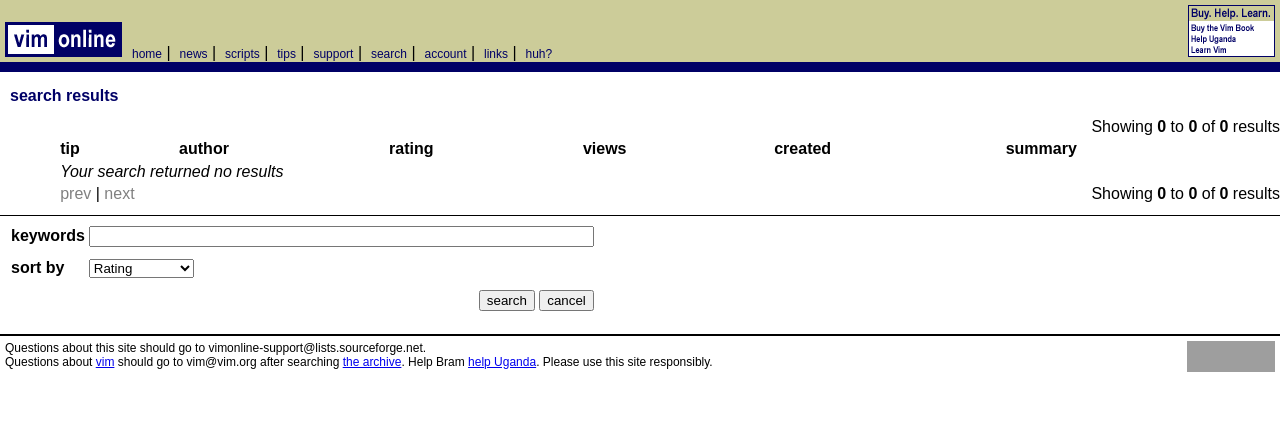
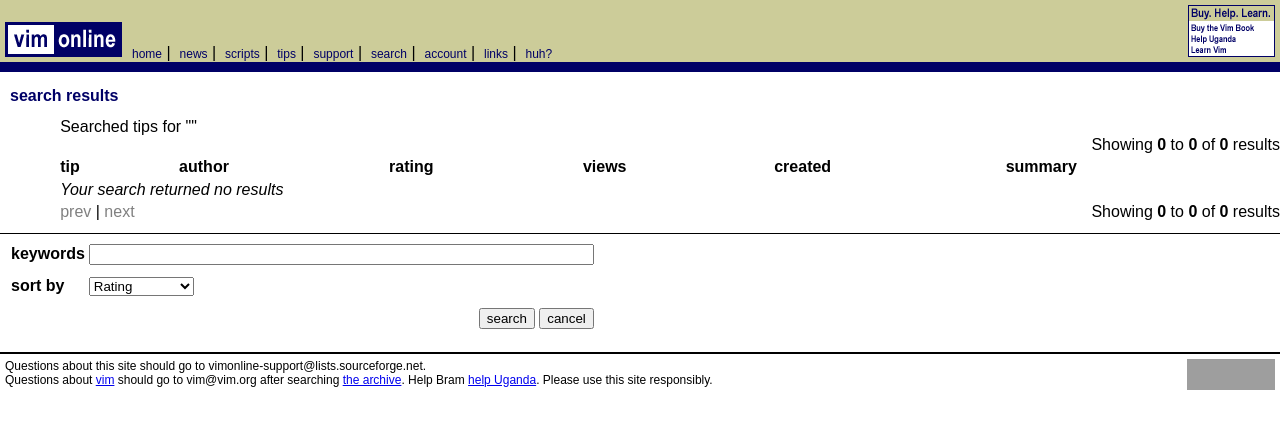
Before and after one commit to greg0ire/vimonline, a PHP site: page /tips/search_results.php in a window 1280 px wide. Shown: the top 429 px of the page. Run offline with PHP 8.4, Linux system fonts and the light colour scheme; data that the repository does not hold is empty; grey boxes are pictures that could not be loaded.

Commit message:
report what the user searched for

```diff
--- a/htdocs/tips/search_results.php
+++ b/htdocs/tips/search_results.php
@@ -110,6 +110,13 @@ include("$BASE_DIR/header.php");
 </table>
 
 <table cellpadding="0" cellspacing="0" border="0" width="100%">
+<tr>
+    <td><img src="images/spacer.gif" height="1" width="1" alt=""></td>
+    <td colspan="9">
+Searched tips for "<b><?=stripSlashes($keywords)?></b>"
+    </td>
+    <td><img src="images/spacer.gif" height="1" width="1" alt=""></td>
+</tr>
 <tr><td align="right" colspan="13">Showing <b><?=$start?></b> to <b><?=$end?></b> of <b><?=$result_count?></b> results</td></tr>
 <tr><td colspan="13"><img src="images/spacer.gif" height="4" width="1" alt=""></td></tr>
 <tr>
```
